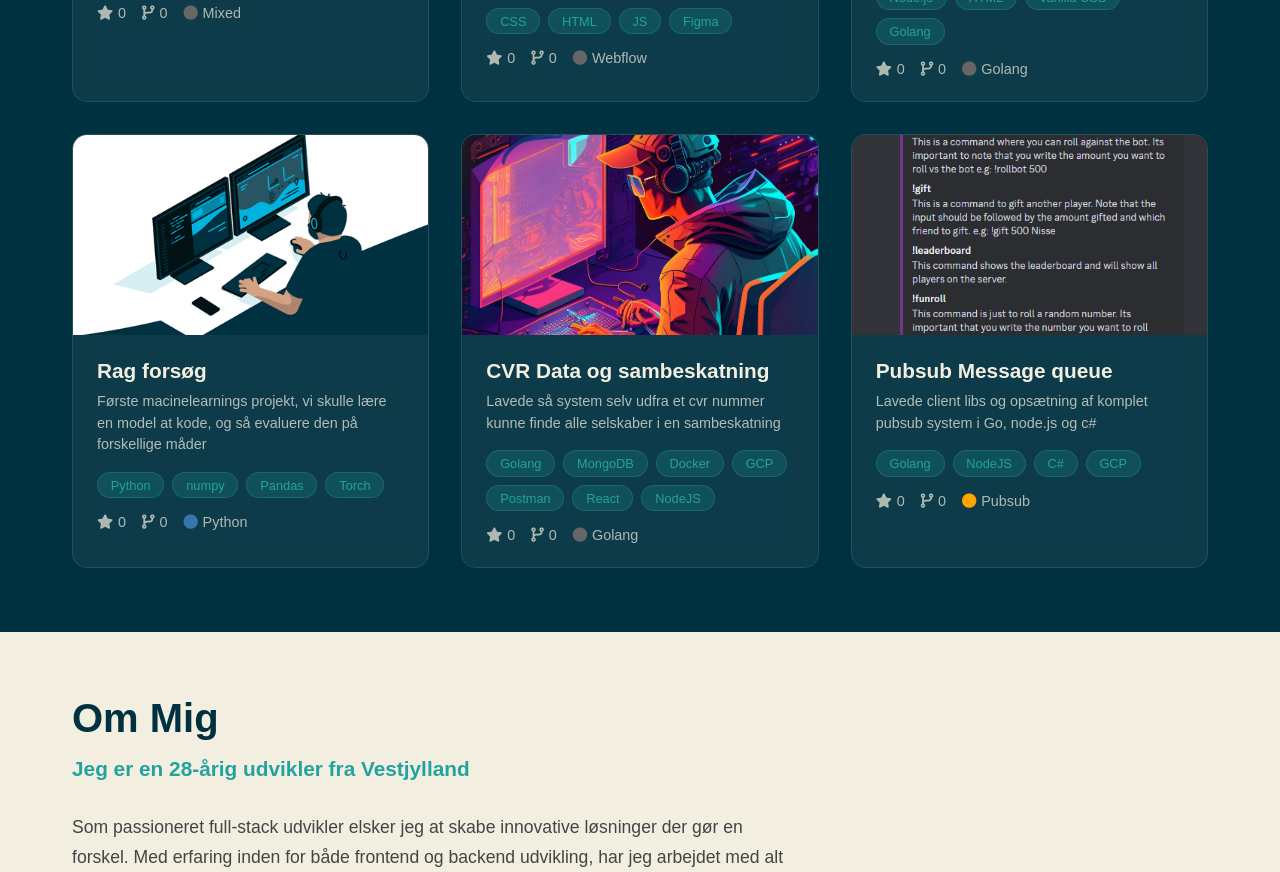
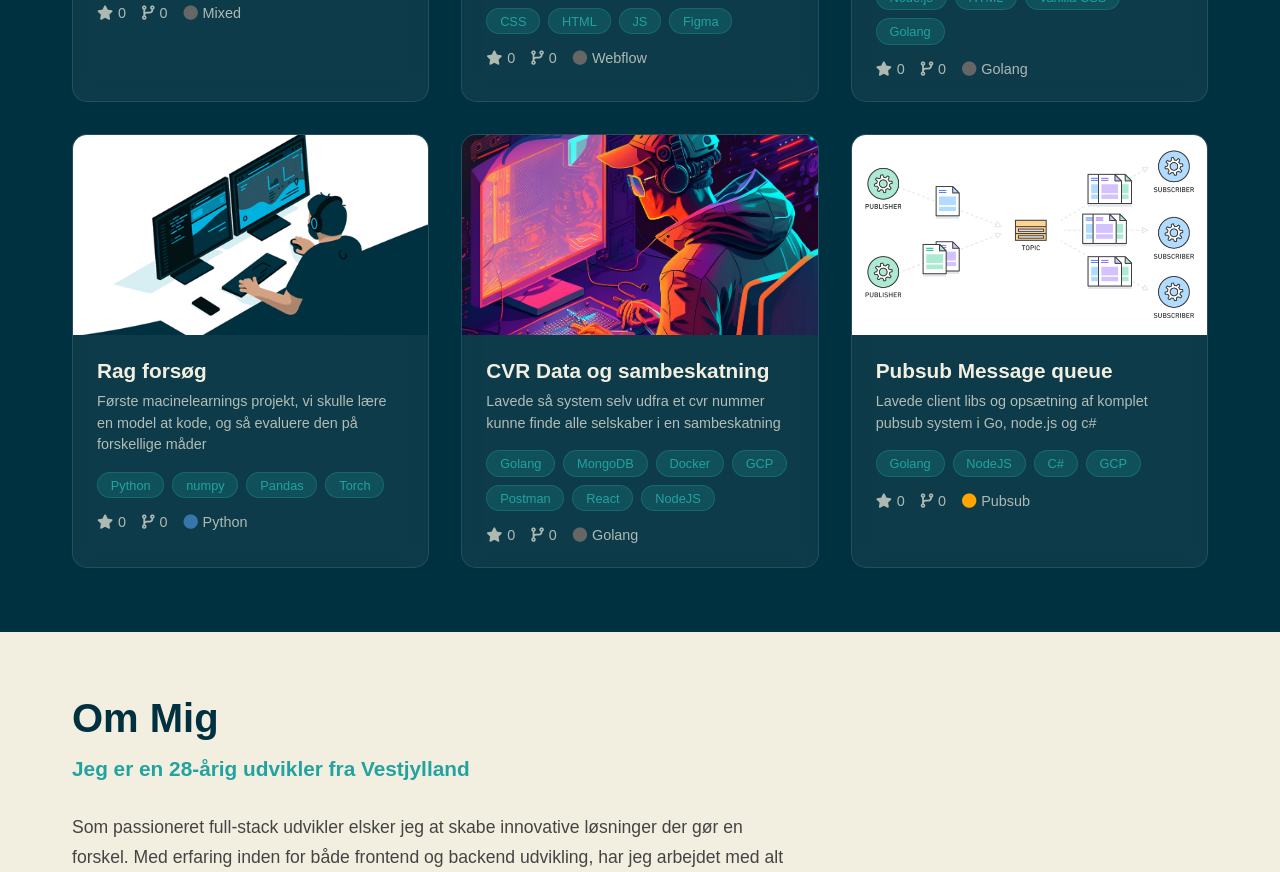
Before and after one commit to Danielsteenberg-bot/portfoli, a Vue app: page /#/ in a window 1280 px wide. Shown: the part 2780-3652 px from the top of the page. Built offline with nearby package versions, Linux system fonts and the light colour scheme.

Commit message:
Update ProjectsSection.vue

```diff
--- a/src/components/ProjectsSection.vue
+++ b/src/components/ProjectsSection.vue
@@ -113,7 +113,7 @@ export default {
           id: 6,
           name: 'Pubsub Message queue',
           description: 'Lavede client libs og opsætning af komplet pubsub system i Go, node.js og c#',
-          image: new URL('../assets/images/discordBot.PNG', import.meta.url).href,
+          image: new URL('../assets/images/pubsub.png', import.meta.url).href,
           language: 'Pubsub',
           technologies: ['Golang', 'NodeJS', 'C#', 'GCP']
         }
```
